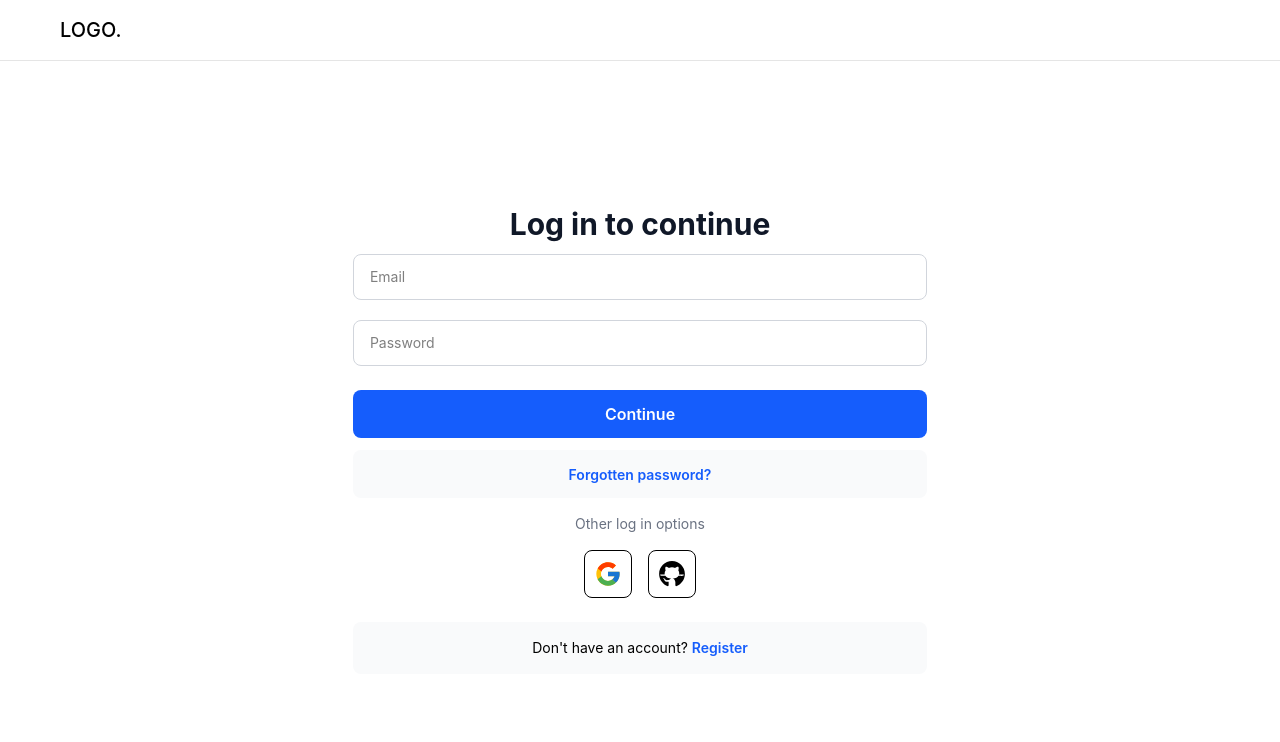
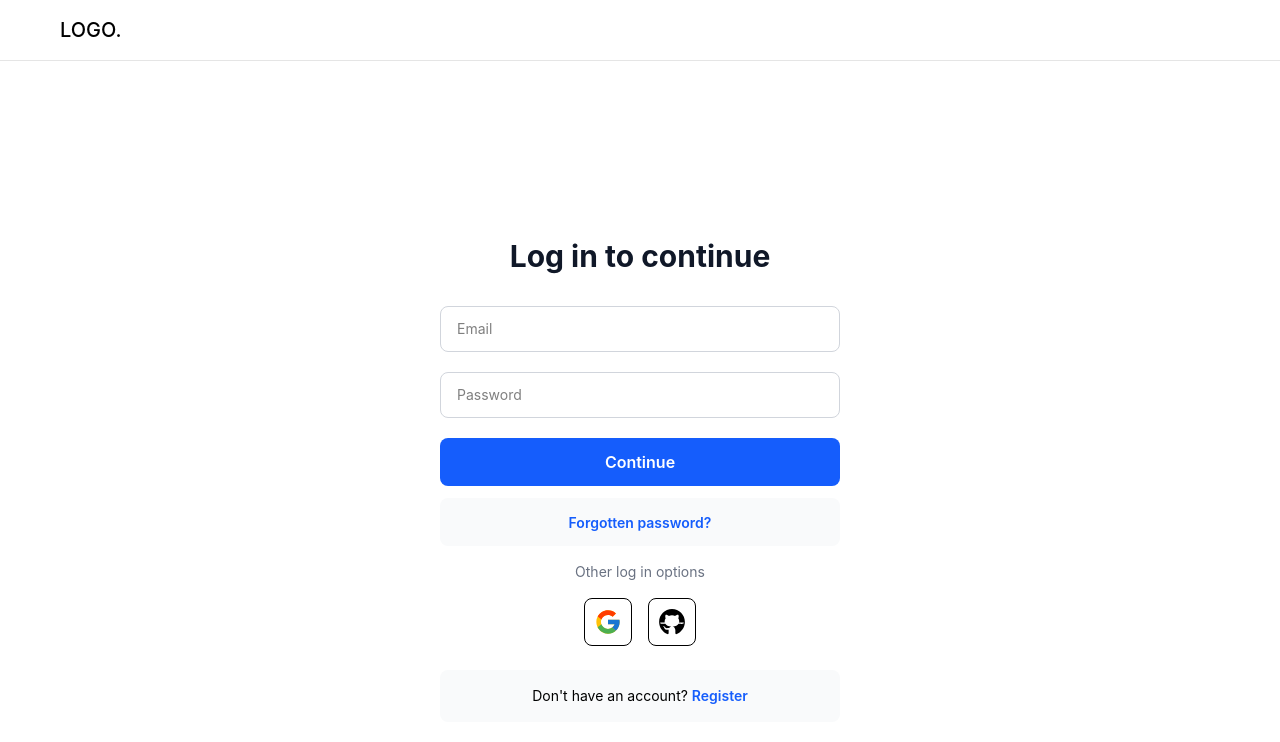
Before and after one commit to ysdhuri312/authentication-application, a React (Vite) app in the folder client/: page /login in a window 1280 px wide. Shown: the top 742 px of the page. Built offline with nearby package versions, Linux system fonts and the light colour scheme; no server answers.

Commit message:
Add form validation in login page

```diff
--- a/client/src/pages/Login.tsx
+++ b/client/src/pages/Login.tsx
@@ -1,6 +1,6 @@
 /** @format */
 
-import { useRef } from 'react';
+import { useRef, useState } from 'react';
 import { Link, useNavigate } from 'react-router';
 import { userLogin } from '../api';
 import { useAuth } from '../context/AuthContext';
@@ -10,16 +10,40 @@ const Login = () => {
   const passwordRef = useRef<HTMLInputElement | null>(null);
   const navigate = useNavigate();
   const { setUser } = useAuth();
+  const [errors, setErrors] = useState({
+    email: '',
+    password: '',
+    others: '',
+  });
 
   async function handleSubmit(e: React.SubmitEvent<HTMLFormElement>) {
     e.preventDefault();
 
-    const email = emailRef.current?.value;
-    const password = passwordRef.current?.value;
+    const email = emailRef.current?.value || '';
+    const password = passwordRef.current?.value || '';
 
-    if (!email || !password) throw new Error();
+    let newErrors = { email: '', password: '', others: '' };
+    let hasError = false;
+
+    if (!email.trim()) {
+      newErrors.email = 'email is required';
+      hasError = true;
+    }
+
+    if (!password.trim()) {
+      newErrors.password = 'password is required';
+      hasError = true;
+    }
 
     const res = await userLogin({ email, password });
+    if (!res?.data.success) {
+      newErrors.others = res.data.message || 'Internal server Error';
+      hasError = true;
+    }
+
+    setErrors(newErrors);
+    if (hasError) return;
+
     if (!res?.data.success) throw new Error(res.data.message);
     setUser(res.data.user);
     navigate('/about');
@@ -30,37 +54,48 @@ const Login = () => {
   }
 
   return (
-    <section className='pt-10'>
+    <section className='pt-20'>
       <div className='container'>
         <div className='flex flex-col justify-center items-center h-screen'>
-          <h1 className='mb-3 text-3xl font-bold text-gray-900 text-center '>
+          <h1 className='text-3xl font-bold text-gray-900 text-center '>
             Log in to continue
           </h1>
-          <form onSubmit={handleSubmit}>
+          <form
+            onSubmit={handleSubmit}
+            className='flex flex-col justify-center w-full max-w-md mx-auto px-6 mt-8'
+          >
+            <div className='mb-5'>
               <input
                 type='email'
                 placeholder='Email'
                 name='email'
-              className='w-full mb-5 border border-gray-300 rounded-lg px-4 py-3 text-sm focus:outline-none focus:ring-2 focus:ring-blue-600'
+                className='w-full border border-gray-300 rounded-lg px-4 py-3 text-sm focus:outline-none focus:ring-2 focus:ring-blue-600'
                 ref={emailRef}
-              required
               />
+              {errors.email && <p className='text-red-500'>{errors.email}</p>}
+            </div>
 
+            <div className='mb-5'>
               <input
                 type='password'
                 placeholder='Password'
                 name='password'
                 className='w-full border border-gray-300 rounded-lg px-4 py-3 text-sm focus:outline-none focus:ring-2 focus:ring-blue-600'
                 ref={passwordRef}
-              required
               />
+              {errors.password && (
+                <p className='text-red-500'>{errors.password}</p>
+              )}
+            </div>
 
             <button
               type='submit'
-              className='w-full mt-6 bg-blue-600 hover:bg-blue-700 text-white font-semibold py-3 rounded-lg transition cursor-pointer'
+              className='w-full bg-blue-600 hover:bg-blue-700 text-white font-semibold py-3 rounded-lg transition cursor-pointer'
             >
               Continue
             </button>
+            {errors.others && <p className='text-red-500'>{errors.others}</p>}
+
             <div className='w-full mt-3 bg-gray-50 rounded-lg py-3 text-center cursor-pointer'>
               <Link
                 to='/forgot-password'
```
Lines whose indentation alone changed are shown as unchanged.
